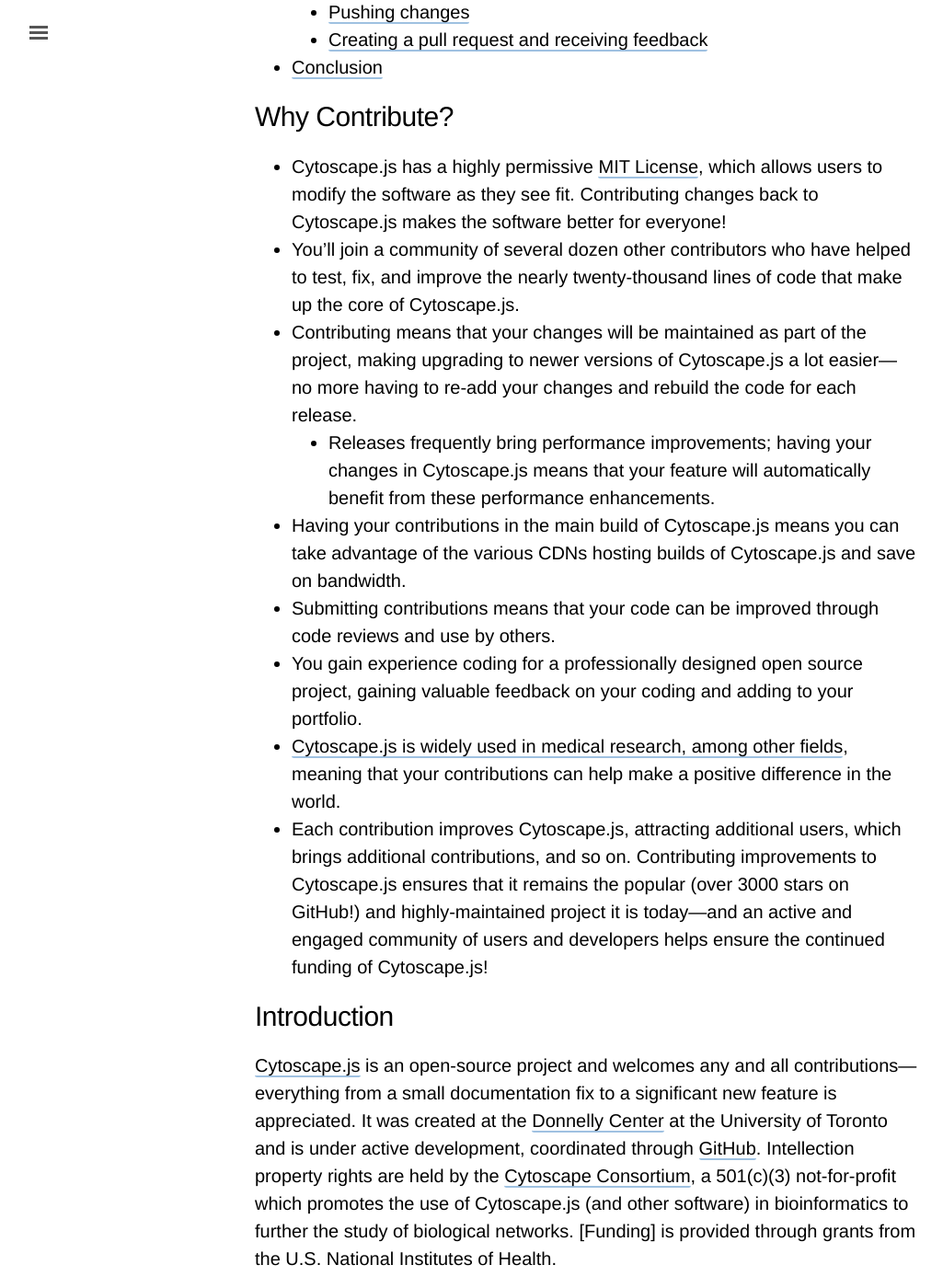
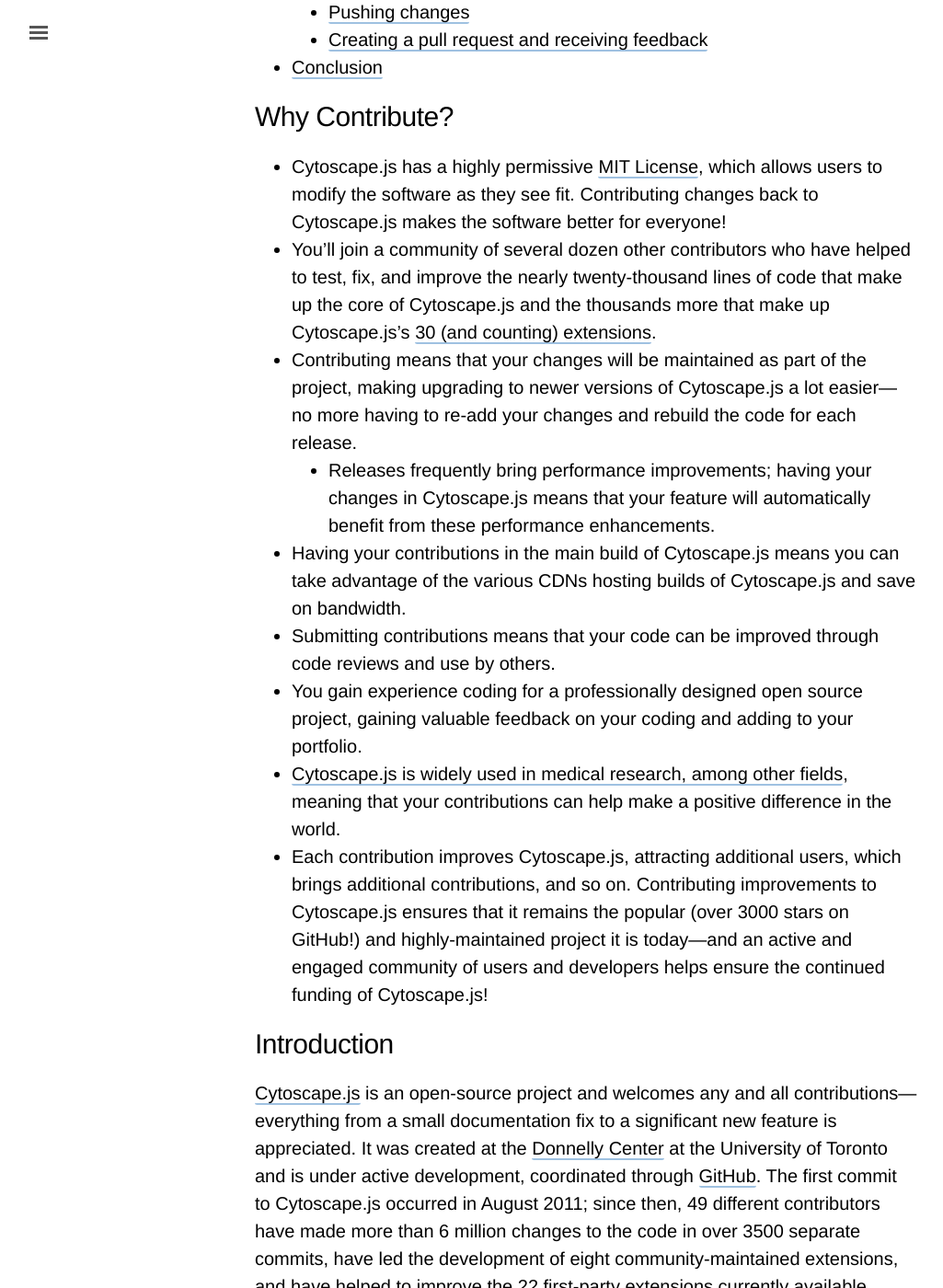
Before and after one commit to cytoscape/cytoscape.js-blog, a Jekyll site: the page built from _posts/2017-05-09-contributing.md, in a window 1280 px wide and 1400 px high, scrolled down 574 px. Shown: the whole window at 92% size, without its empty margins (3-1028 px from the left). Built offline with Jekyll 4.4.1, drawn with Linux system fonts in a browser that asks for light colours; some of the changed text lies outside the part shown.

Commit message:
more stats about contributors

```diff
--- a/_posts/2017-05-09-contributing.md
+++ b/_posts/2017-05-09-contributing.md
@@ -31,7 +31,7 @@
 ## Why Contribute?
 
 - Cytoscape.js has a highly permissive [MIT License](https://github.com/cytoscape/cytoscape.js/blob/master/LICENSE), which allows users to modify the software as they see fit. Contributing changes back to Cytoscape.js makes the software better for everyone!
-- You'll join a community of several dozen other contributors who have helped to test, fix, and improve the nearly twenty-thousand lines of code that make up the core of Cytoscape.js.
+- You'll join a community of several dozen other contributors who have helped to test, fix, and improve the nearly twenty-thousand lines of code that make up the core of Cytoscape.js and the thousands more that make up Cytoscape.js's [30 (and counting) extensions](http://js.cytoscape.org/#extensions).
 - Contributing means that your changes will be maintained as part of the project, making upgrading to newer versions of Cytoscape.js a lot easier—no more having to re-add your changes and rebuild the code for each release.
   - Releases frequently bring performance improvements; having your changes in Cytoscape.js means that your feature will automatically benefit from these performance enhancements.
 - Having your contributions in the main build of Cytoscape.js means you can take advantage of the various CDNs hosting builds of Cytoscape.js and save on bandwidth.
@@ -44,6 +44,7 @@
 
 [Cytoscape.js](https://js.cytoscape.org) is an open-source project and welcomes any and all contributions—everything from a small documentation fix to a significant new feature is appreciated.
 It was created at the [Donnelly Center](http://thedonnellycentre.utoronto.ca/) at the University of Toronto and is under active development, coordinated through [GitHub](https://github.com/cytoscape/cytoscape.js).
+The first commit to Cytoscape.js occurred in August 2011; since then, 49 different contributors have made more than 6 million changes to the code in over 3500 separate commits, have led the development of eight community-maintained extensions, and have helped to improve the 22 first-party extensions currently available.
 Intellection property rights are held by the [Cytoscape Consortium](http://www.cytoscapeconsortium.org/), a 501(c)(3) not-for-profit which promotes the use of Cytoscape.js (and other software) in bioinformatics to further the study of biological networks. [Funding] is provided through grants from the U.S. National Institutes of Health.
 
 This guide is aimed primarily towards users without prior experience contributing to open-source software (OSS).
```
